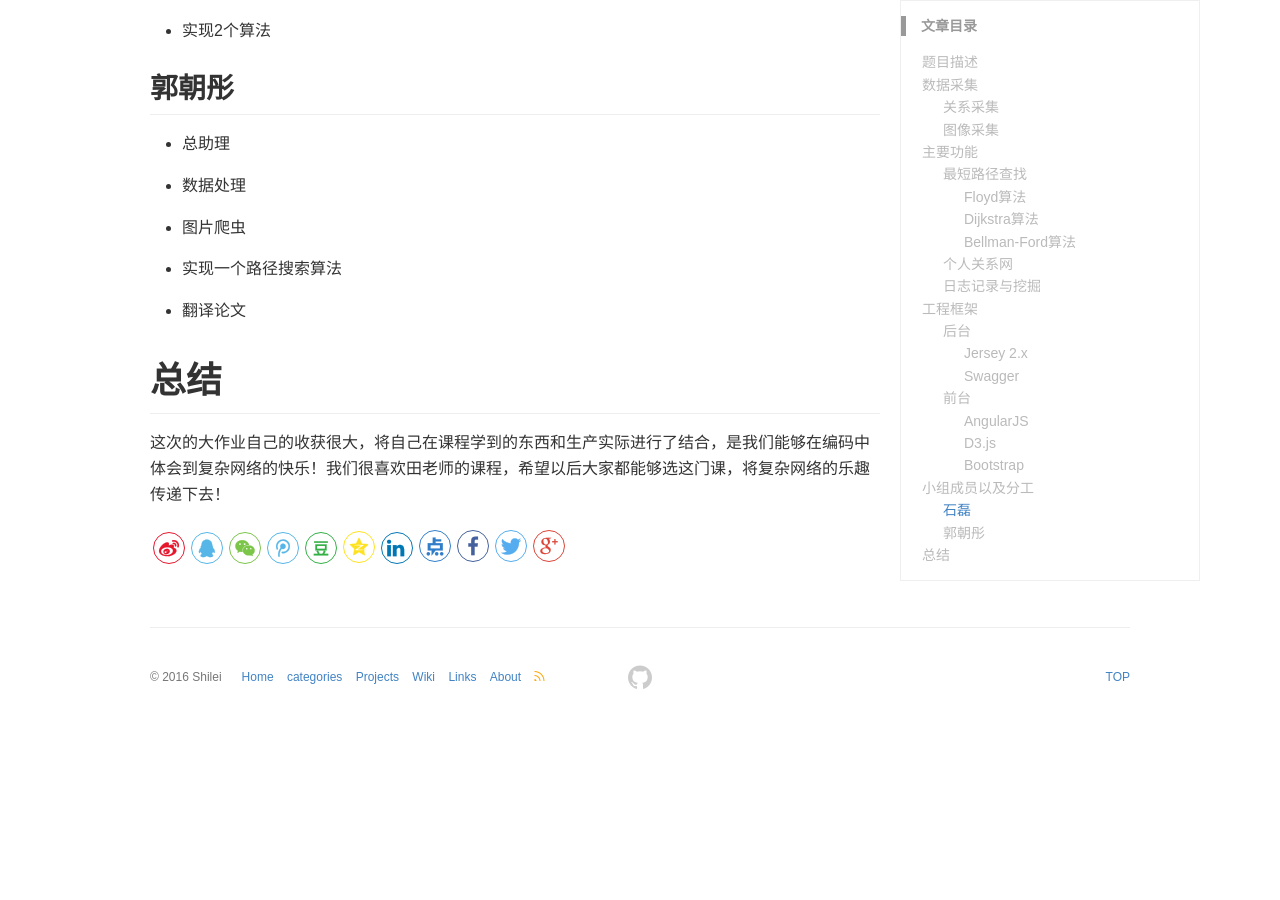
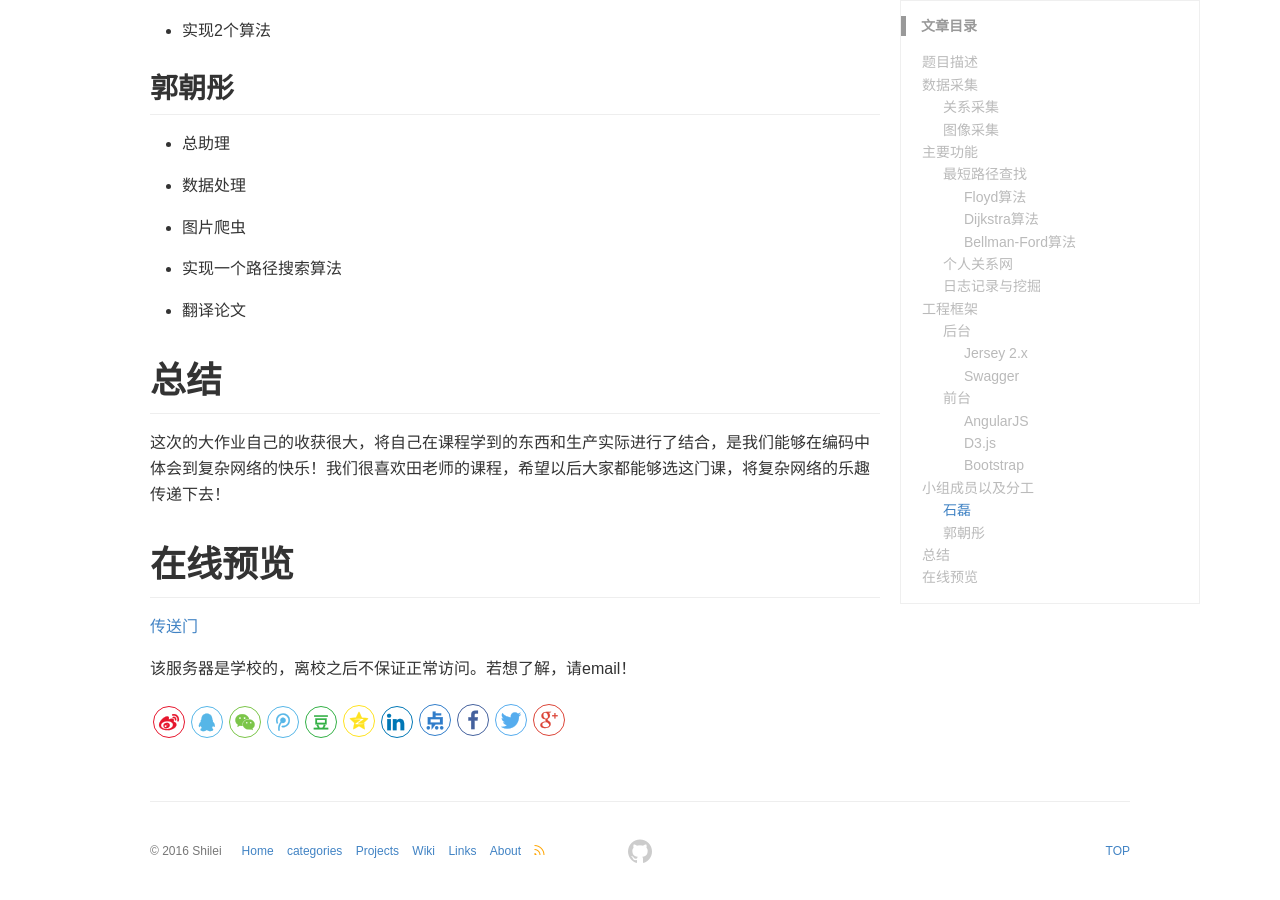
Before and after one commit to xjtushilei/xjtushilei.github.io, a Jekyll site: the page built from _posts/2017-02-20-中国娱乐圈关系挖掘--复杂网络大作业.md, in a window 1280 px wide and 900 px high, scrolled down 8277 px. Built offline with Jekyll 4.4.1, drawn with Linux system fonts in a browser that asks for light colours; comment, search, counter and statistics services are not loaded; before the commit the page ends 9003 px from its top, so only the background shows below that.

Commit message:
no message

```diff
--- a/_posts/2017-02-20-中国娱乐圈关系挖掘--复杂网络大作业.md
+++ b/_posts/2017-02-20-中国娱乐圈关系挖掘--复杂网络大作业.md
@@ -167,3 +167,9 @@ Bootstrap，来自 Twitter，是目前最受欢迎的前端框架。Bootstrap
 # 总结
 
 这次的大作业自己的收获很大，将自己在课程学到的东西和生产实际进行了结合，是我们能够在编码中体会到复杂网络的快乐！我们很喜欢田老师的课程，希望以后大家都能够选这门课，将复杂网络的乐趣传递下去！
+
+# 在线预览
+
+[传送门](http://123.139.159.38/homework/net/)
+
+该服务器是学校的，离校之后不保证正常访问。若想了解，请email！
```
